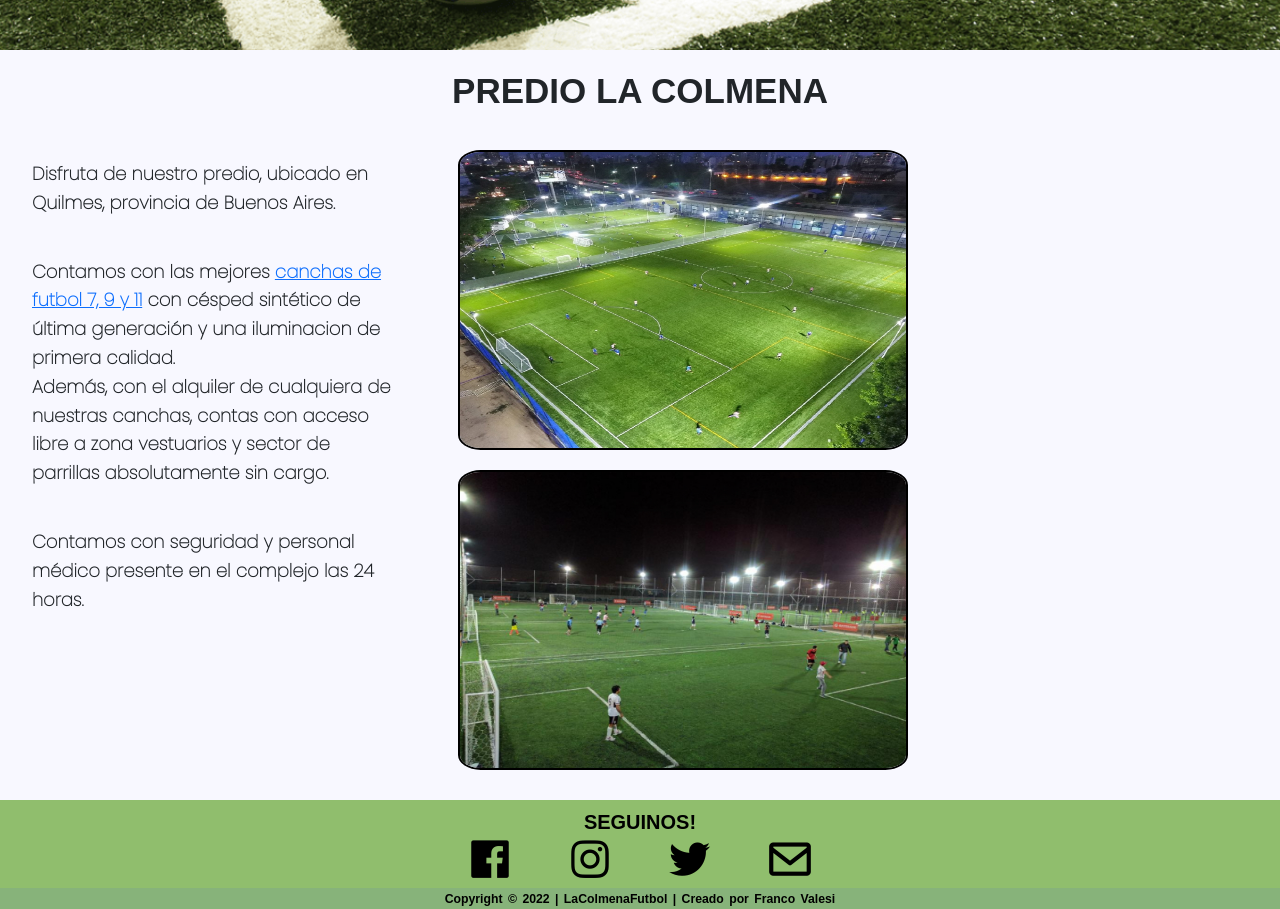
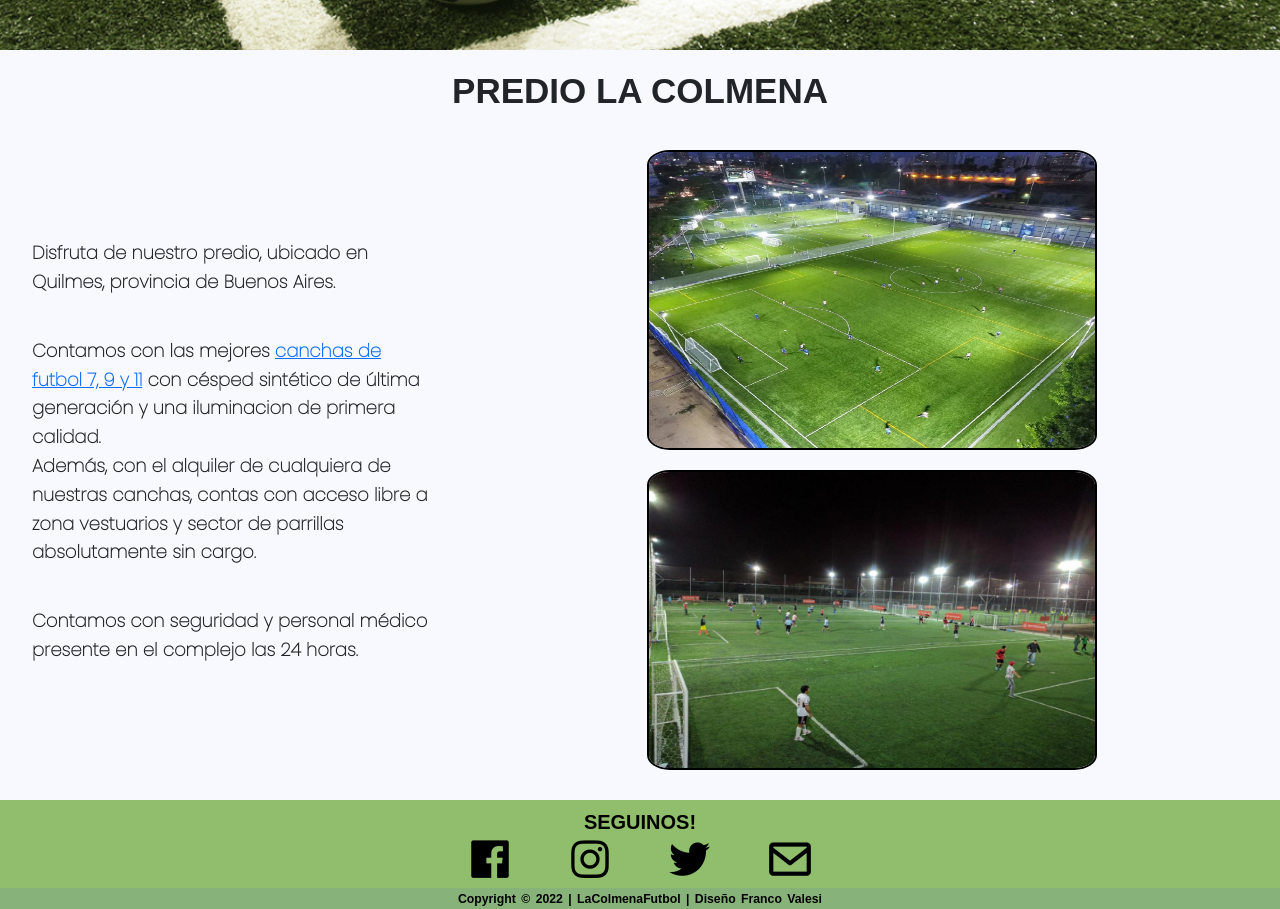
Before and after one commit to francovalesi/LaColmenaFutbol-Valesi, a website: page index.html in a window 1280 px wide. Shown: the part 400-1309 px from the top of the page. Drawn offline with nearby package versions, Linux system fonts and the light colour scheme; a web font is replaced by a local one.

Commit message:
centrando texto y fotos en index

```diff
--- a/index.html
+++ b/index.html
@@ -82,7 +82,7 @@
             </ul>
         </div>
         <div class="copy__footer">
-            <p><small>Copyright © 2022 | LaColmenaFutbol | Creado por Franco Valesi</small></p>
+            <p><small>Copyright © 2022 | LaColmenaFutbol | Diseño Franco Valesi</small></p>
         </div>
     </footer>
 
--- a/scss/style.scss
+++ b/scss/style.scss
@@ -78,6 +78,7 @@ h1 {
 }
 
 .article__container {
+
 
     .article__parrafo {
         display: flex;
@@ -492,14 +493,15 @@ footer {
     /* se estila y acomodan las imagenes al lado del texto */
     .article__container {
         display: flex;
-        justify-content: space-around;
+        text-align: center;
+        align-items: center;
 
         .article__parrafo {
             display: inline-block;
             text-align: left;
             margin: 20px 20px;
             padding: 20px 12px;
-            width: 35%;
+            width: 40%;
 
             p {
                 font-size: 18px;
```
Also changed, not shown: css/style.css.
